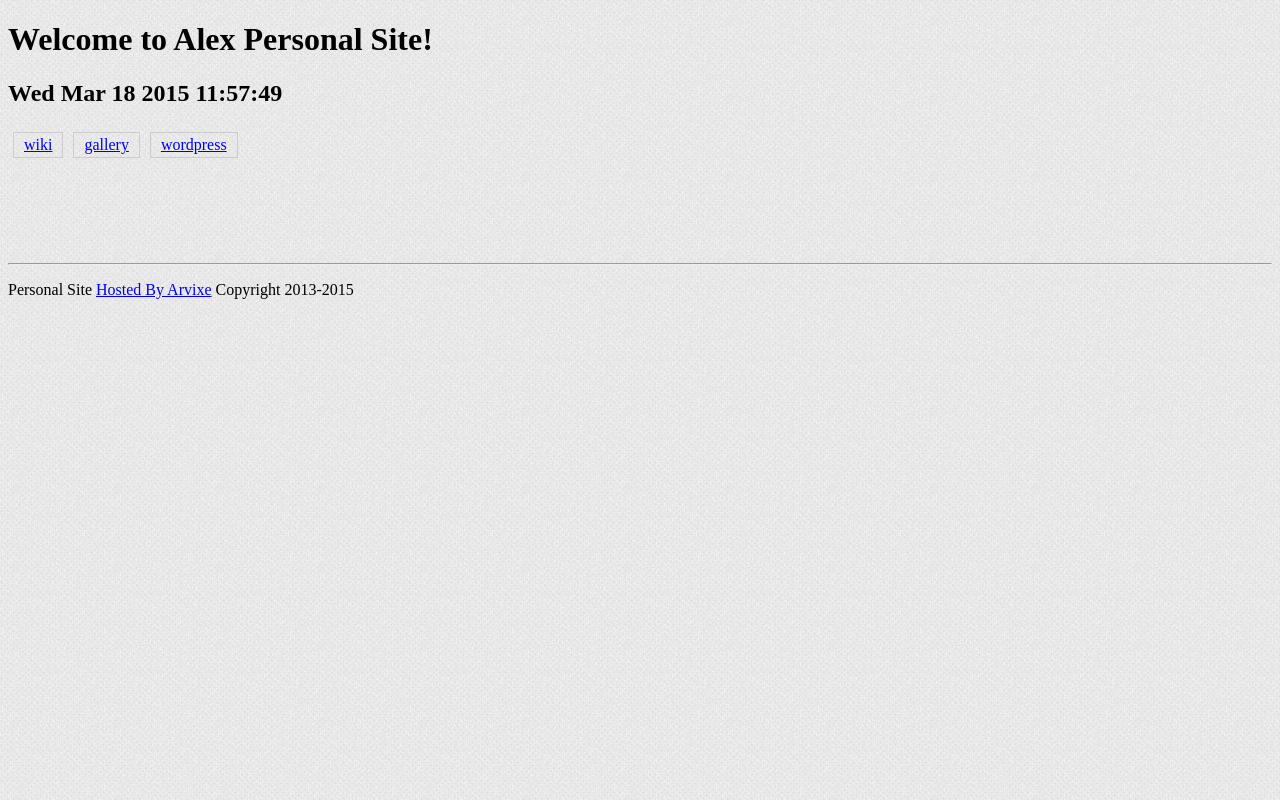
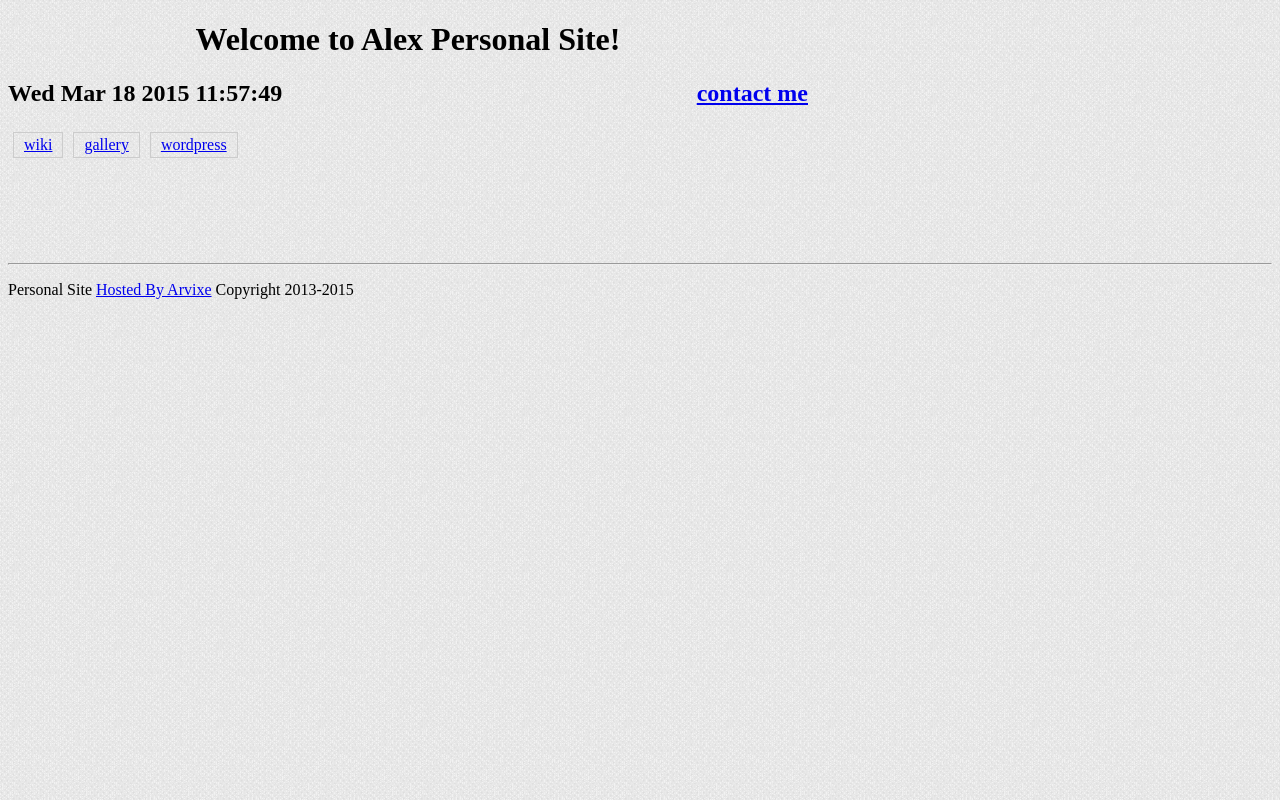
Before and after one commit to alexxyjiang/personal-site-alexxyjiang-info, a plain HTML site: page index.htm in a window 1280 px wide. Drawn offline with Linux system fonts and the light colour scheme.

Commit message:
add email and some fix

```diff
--- a/index.htm
+++ b/index.htm
@@ -7,6 +7,16 @@
 body{
     background-image:   url(./bg-pattern.png);
     background-repeat:  repeat
+}
+h1.main{
+    width:      800px;
+    text-align: center;
+}
+h2.time_mail{
+    width:      800px;
+}
+a.email{
+    float:      right;
 }
 ul{
     height:     128px;
@@ -24,10 +34,9 @@ ul.horizontal_list li{
 </style>
 </head>
 <body>
-<h1>Welcome to Alex Personal Site!</h1>
-<p></p>
-<h2 id='clockid'></h2>
-<script type="text/javascript" language="JavaScript">
+<h1 class="main">Welcome to Alex Personal Site!</h1>
+<h2 class="time_mail"><span id="clockid"></span><a class="email" href="mailto:alexxyjiang@gmail.com">contact me</a></h2>
+<script type="text/javascript">
 function pgClock() {
     var sTime=(new Date()).toString();
     document.getElementById('clockid').innerHTML =
```
